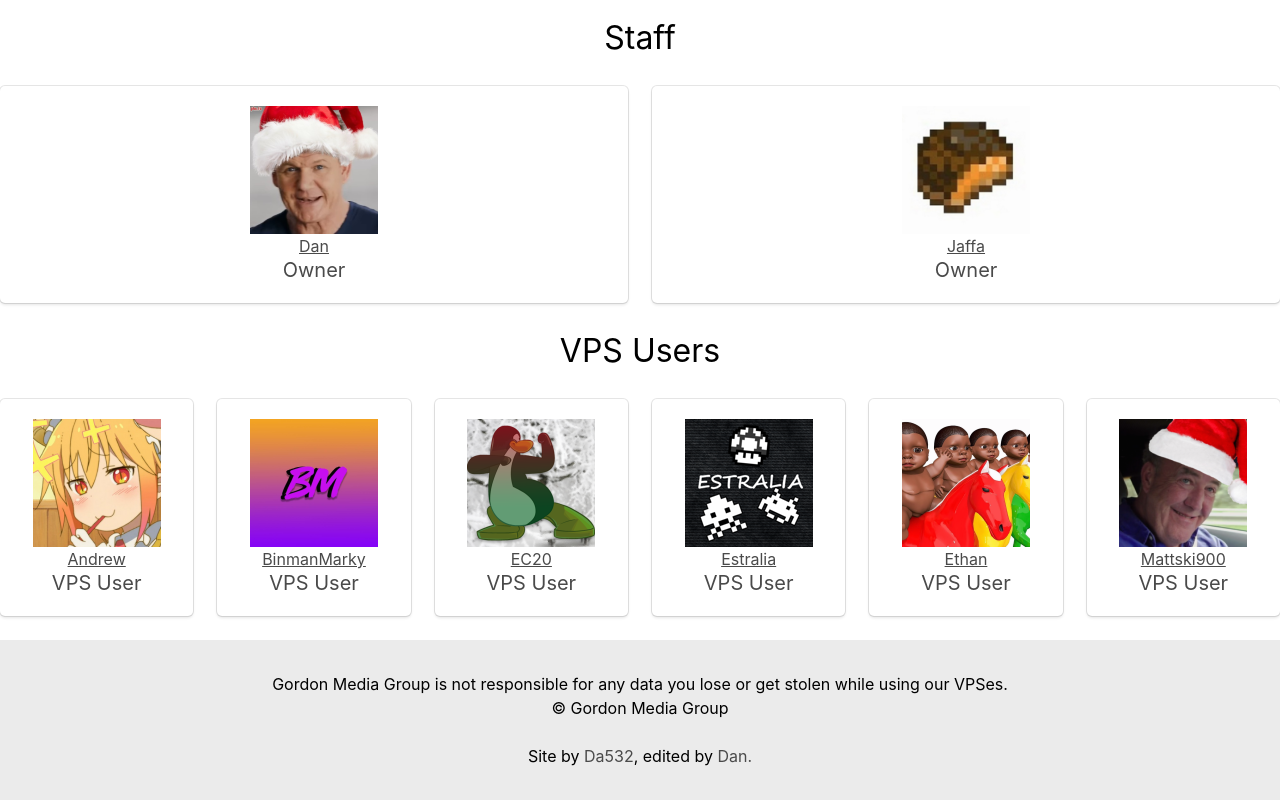
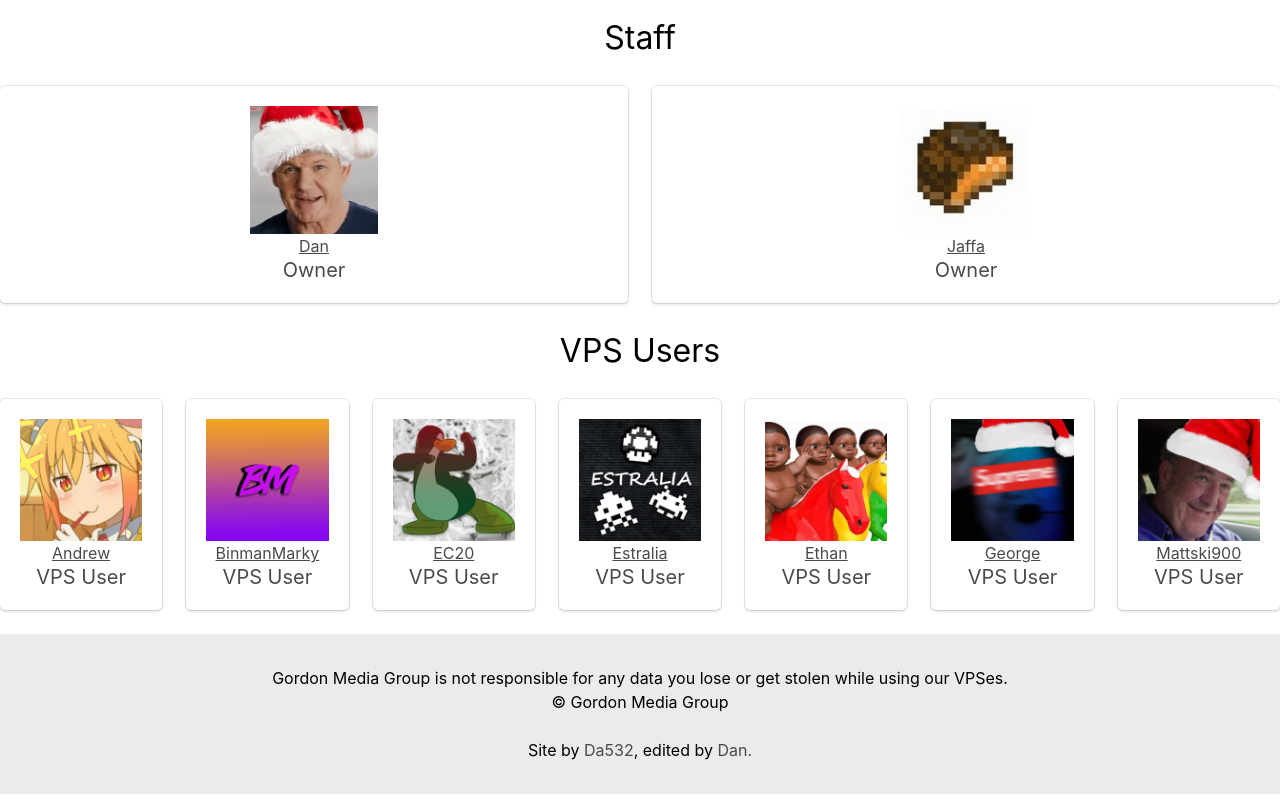
Before and after one commit to DanOffDiscord/GordonMediaGroup-Website, a plain HTML site: page index.html in a window 1280 px wide. Shown: the part 1783-2583 px from the top of the page. Drawn offline with Linux system fonts and the light colour scheme.

Commit message:
Added George

```diff
--- a/index.html
+++ b/index.html
@@ -114,6 +114,13 @@
         </div>
         <div class=column>
             <div class=box>
+                <img src=img/george.png class=brand>
+                <a href=https://steamcommunity.com/profiles/76561193784072060 target=_blank> <p> <u> George </u> </p> </a>
+                <p class=subtitle> VPS User </p>
+            </div>
+        </div>
+        <div class=column>
+            <div class=box>
                 <img src=img/matt.png class=brand>
                 <a href=https://ec20.ml target=_blank> <p> <u> Mattski900 </u> </p> </a>
                 <p class=subtitle> VPS User </p>
```
Also changed, not shown: img/george.png (added).
